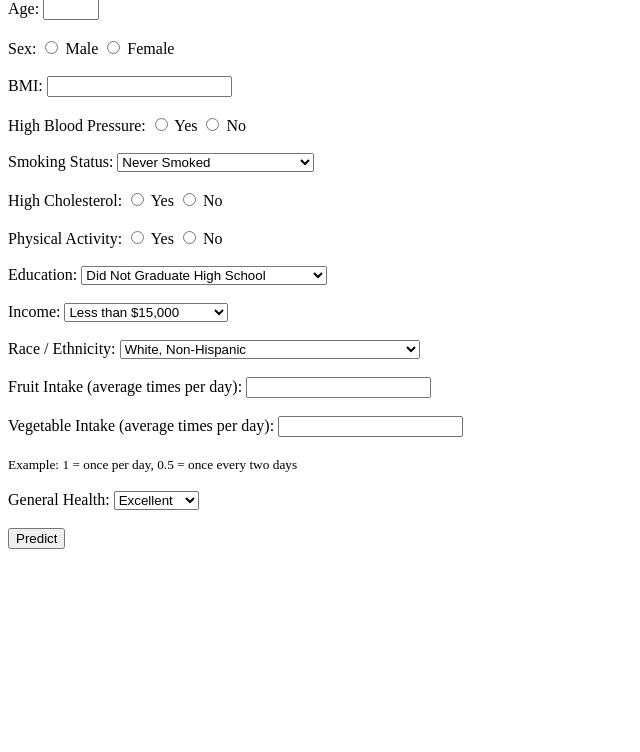
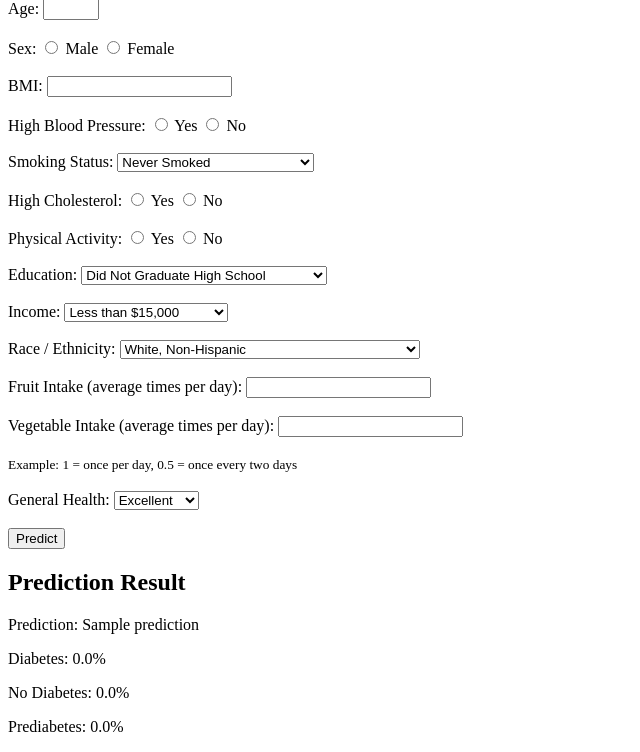
Before and after one commit to fujisoftboy2009/F26_4495_S2_LiqinS, a Flask app: template Implementation/webapp/templates/index.html in a window 1280 px wide. Shown: the part 115-867 px from the top of the page, without its empty margins (0-640 px from the left). Before the commit the page ends 664 px from the top, so only its background shows below. Run offline with Flask 3, Linux system fonts and the light colour scheme; the template is opened without the code that fills it: most values are stand-ins (such as "Sample title", 1, 10 or a date in 2020); parts of the project's set-up code (start-up, migrations or seed data) failed here and were passed over.

Commit message:
Connect web app to final model
Connected the 13 web form inputs to the saved preprocessing pipeline and final model, and displayed the prediction and class percentages.

```diff
--- a/Implementation/webapp/app.py
+++ b/Implementation/webapp/app.py
@@ -1,6 +1,9 @@
 from flask import Flask, render_template, request
+import pandas as pd
 import joblib
 import os
+import webbrowser
+from threading import Timer
 
 app = Flask(__name__)
 
@@ -23,11 +26,58 @@ model = joblib.load(
 @app.route("/", methods=["GET", "POST"])
 def home():
 
+    prediction = None
+    probabilities = None
+
     if request.method == "POST":
-        print("Form submitted successfully")
 
-    return render_template("index.html")
+        # Get the 13 inputs from the web form
+        new_person = pd.DataFrame([{
+            "Age": float(request.form["Age"]),
+            "Sex": request.form["Sex"],
+            "BMI": float(request.form["BMI"]),
+            "HighBP": request.form["HighBP"],
+            "Smoking_Status": request.form["Smoking_Status"],
+            "HighChol": request.form["HighChol"],
+            "Physical_Activity": request.form["Physical_Activity"],
+            "Education": request.form["Education"],
+            "Income_Group": request.form["Income_Group"],
+            "Race_Ethnicity": request.form["Race_Ethnicity"],
+            "Fruit_Per_Day": float(request.form["Fruit_Per_Day"]),
+            "Vegetable_Per_Day": float(request.form["Vegetable_Per_Day"]),
+            "General_Health": request.form["General_Health"]
+        }])
+
+        # Process the input using the saved preprocessing pipeline
+        processed_input = preprocessor.transform(new_person)
+
+        # Make prediction
+        prediction = model.predict(processed_input)[0]
+
+        # Get prediction scores
+        probabilities = dict(
+            zip(model.classes_, model.predict_proba(processed_input)[0]
+                )
+)
+
+        print("Prediction:", prediction)
+        print("Classes:", model.classes_)
+        print("Prediction scores:", probabilities)
+
+    return render_template(
+        "index.html",
+        prediction=prediction,
+        probabilities=probabilities)
+
+
+def open_browser():
+    webbrowser.open("http://127.0.0.1:5000")
 
 
 if __name__ == "__main__":
+
+    # Open the web page automatically
+    if os.environ.get("WERKZEUG_RUN_MAIN") != "true":
+        Timer(1, open_browser).start()
+
     app.run(debug=True)
--- a/Implementation/webapp/templates/index.html
+++ b/Implementation/webapp/templates/index.html
@@ -166,5 +166,17 @@
         <button type="submit">Predict</button>
 
     </form>
+
+    {% if prediction %}
+
+    <h2>Prediction Result</h2>
+
+    <p>Prediction: {{ prediction }}</p>
+
+    <p>Diabetes: {{ "%.1f"|format(probabilities["Diabetes"] * 100) }}%</p>
+    <p>No Diabetes: {{ "%.1f"|format(probabilities["No Diabetes"] * 100) }}%</p>
+    <p>Prediabetes: {{ "%.1f"|format(probabilities["Prediabetes"] * 100) }}%</p>
+
+    {% endif %}
 </body>
 </html>
```
